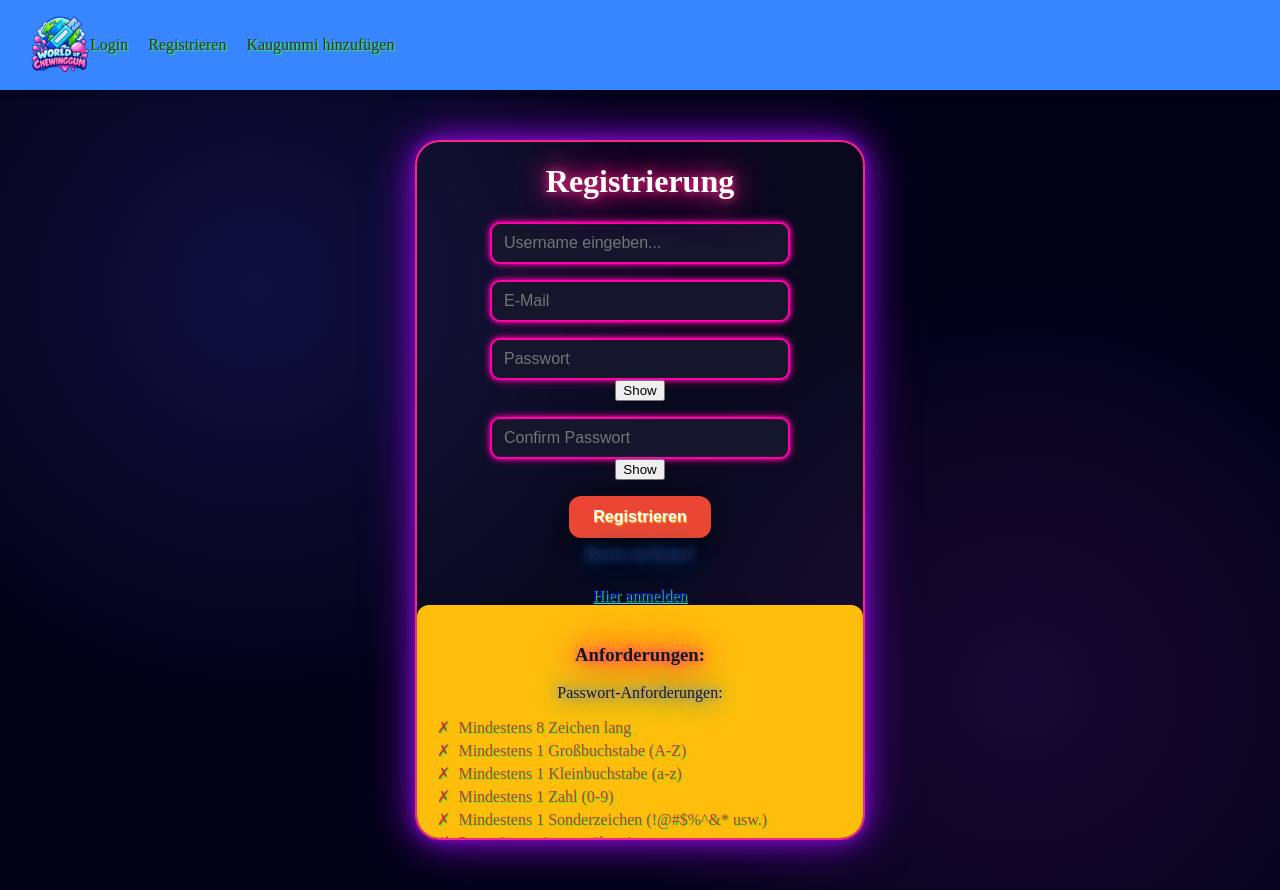
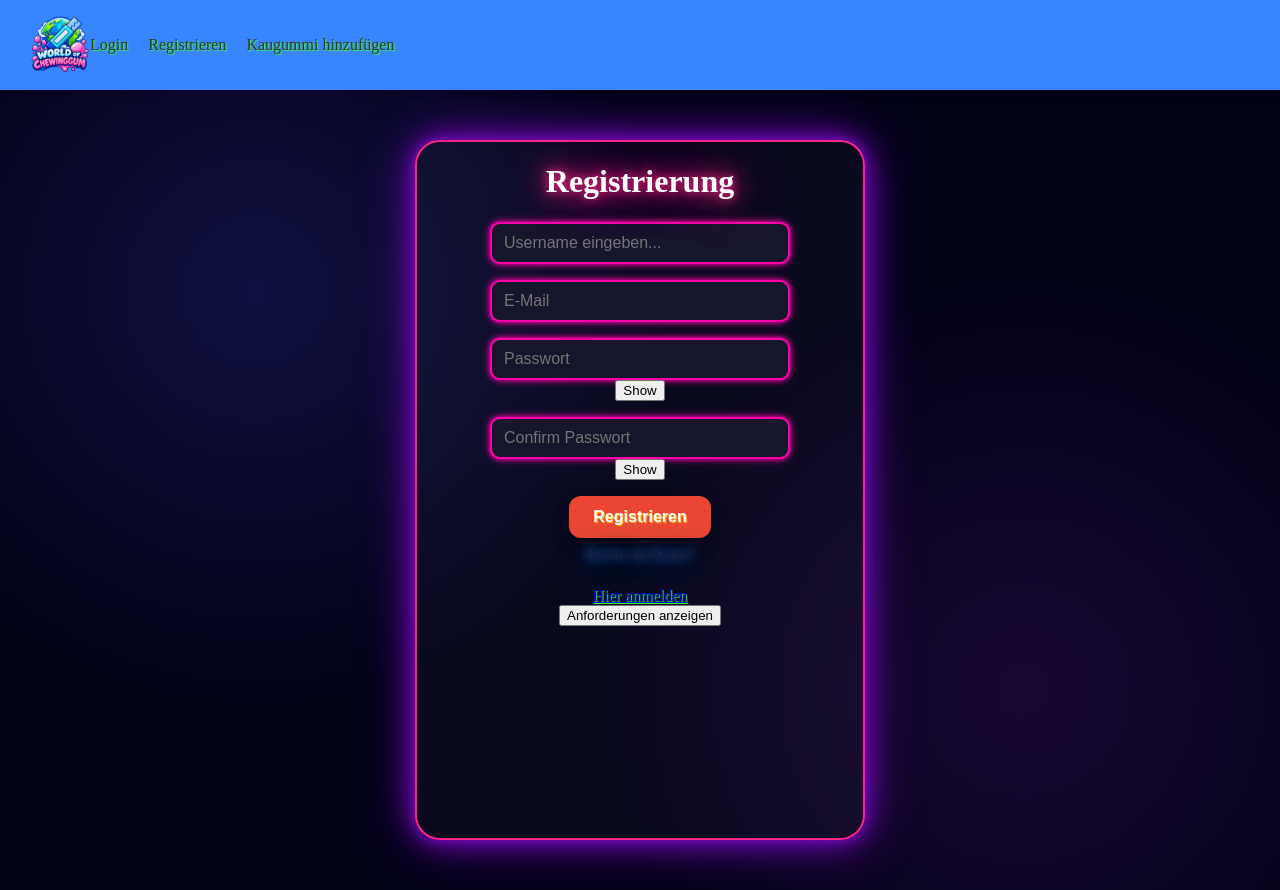
Before and after one commit to Vinci4600/World-of-Chewing-gum, a React app in the folder Frontend/: page /register in a window 1280 px wide. Built offline with nearby package versions, Linux system fonts and the light colour scheme; the HTML template or start-up script is replaced by a standard one.

Commit message:
Popup for RegisterPage.jsx

```diff
--- a/Frontend/src/App.css
+++ b/Frontend/src/App.css
@@ -78,14 +78,23 @@ body,
 
 .rg-card {
     position: relative;
-    background-color: #FFBE0B; /* Buttergelb */
-    color: #1a1a1a;           /* Dunkler Text für guten Kontrast */
+
+    background-color: #15152b;
+    color: white;
+
     padding: 20px;
     width: 100%;
-    overflow: hidden;         /* Schneidet überstehende Kind-Elemente ab */
-    box-sizing: border-box;   /* WICHTIG: Verhindert, dass Padding die Breite vergrößert *//* Passt sich exakt dem Container an */
+
+    box-sizing: border-box;
     border-radius: 12px;
-    box-shadow: 0 4px 12px rgba(0, 0, 0, 0.1);
+
+    /* Neon-Glow um die Card */
+    box-shadow:
+            0 0 10px #ff00aa,
+            0 0 25px #ff00aa,
+            0 0 50px rgba(114, 9, 183, 0.8);
+
+    border: 2px solid #ff00aa;
 }
 
 .lg-sub {
--- a/Frontend/src/pages/RegisterPage.jsx
+++ b/Frontend/src/pages/RegisterPage.jsx
@@ -1,7 +1,8 @@
 import { useState } from "react";
 import { useNavigate, Link } from "react-router-dom";
-import './components/Styles/Home.css'
-import '../App.css';
+import "./components/Styles/Home.css";
+import "../App.css";
+
 function RegistrierungPage() {
     const [username, setUsername] = useState("");
     const [password, setPassword] = useState("");
@@ -9,28 +10,62 @@ function RegistrierungPage() {
     const [email, setEmail] = useState("");
     const [error, setError] = useState("");
 
-    // Getrennte Toggles für Passwörter
+    // Toggles für Passwörter
     const [showPassword, setShowPassword] = useState(false);
     const [showConfirmPassword, setShowConfirmPassword] = useState(false);
 
+    // Popup für Anforderungen
+    const [showRequirements, setShowRequirements] = useState(false);
+
     const navigate = useNavigate();
 
-    // Validierungsregeln
+    // Passwort-Anforderungen
     const passwordRequirements = [
-        { label: "Mindestens 8 Zeichen lang", valid: password.length >= 8 },
-        { label: "Mindestens 1 Großbuchstabe (A-Z)", valid: /[A-Z]/.test(password) },
-        { label: "Mindestens 1 Kleinbuchstabe (a-z)", valid: /[a-z]/.test(password) },
-        { label: "Mindestens 1 Zahl (0-9)", valid: /\d/.test(password) },
-        { label: "Mindestens 1 Sonderzeichen (!@#$%^&* usw.)", valid: /[!@#$%^&*(),.?":{}|<>]/.test(password) },
-        { label: "Passwörter stimmen überein", valid: password.length > 0 && password === confirmPassword },
+        {
+            label: "Mindestens 8 Zeichen lang",
+            valid: password.length >= 8
+        },
+        {
+            label: "Mindestens 1 Großbuchstabe (A-Z)",
+            valid: /[A-Z]/.test(password)
+        },
+        {
+            label: "Mindestens 1 Kleinbuchstabe (a-z)",
+            valid: /[a-z]/.test(password)
+        },
+        {
+            label: "Mindestens 1 Zahl (0-9)",
+            valid: /\d/.test(password)
+        },
+        {
+            label: "Mindestens 1 Sonderzeichen (!@#$%^&* usw.)",
+            valid: /[!@#$%^&*(),.?":{}|<>]/.test(password)
+        },
+        {
+            label: "Passwörter stimmen überein",
+            valid:
+                password.length > 0 &&
+                password === confirmPassword
+        }
     ];
 
+    // E-Mail-Anforderungen
     const emailRequirements = [
-        { label: "Muss ein @ enthalten", valid: email.includes("@") },
-        { label: "Muss eine Domain enthalten (z.B. .de, .com, .ch)", valid: /\.[a-zA-Z]{2,}$/.test(email) },
-        { label: "Muss eine gültige E-Mail-Adresse sein", valid: /^[^\s@]+@[^\s@]+\.[^\s@]+$/.test(email) },
+        {
+            label: "Muss ein @ enthalten",
+            valid: email.includes("@")
+        },
+        {
+            label: "Muss eine Domain enthalten (z.B. .de, .com, .ch)",
+            valid: /\.[a-zA-Z]{2,}$/.test(email)
+        },
+        {
+            label: "Muss eine gültige E-Mail-Adresse sein",
+            valid: /^[^\s@]+@[^\s@]+\.[^\s@]+$/.test(email)
+        }
     ];
 
+    // Registrierung
     const handleRegister = async (e) => {
         e.preventDefault();
         setError("");
@@ -43,38 +78,59 @@ function RegistrierungPage() {
         try {
             const response = await fetch("/api/auth/register", {
                 method: "POST",
-                headers: { "Content-Type": "application/json" },
+                headers: {
+                    "Content-Type": "application/json"
+                },
                 body: JSON.stringify({
                     username,
                     password,
-                    email,
-                }),
+                    email
+                })
             });
 
             if (!response.ok) {
                 const errorData = await response.json();
-                throw new Error(errorData.error || errorData || "Registrierung fehlgeschlagen");
+
+                throw new Error(
+                    errorData.error ||
+                    errorData ||
+                    "Registrierung fehlgeschlagen"
+                );
             }
 
             navigate("/login");
+
         } catch (error) {
-            console.error("Fehler bei der Registrierung:", error);
-            setError(error.message || "Fehler bei der Registrierung.");
+            console.error(
+                "Fehler bei der Registrierung:",
+                error
+            );
+
+            setError(
+                error.message ||
+                "Fehler bei der Registrierung."
+            );
         }
     };
 
     return (
         <div className="Background-Intro">
+
             <div className="kaugummi-form-container">
+
                 <h1>Registrierung</h1>
 
+                {/* Fehlermeldung */}
                 {error && (
                     <div className="lg-error" role="alert">
                         {error}
                     </div>
                 )}
 
+                {/* Registrierungsformular */}
                 <form onSubmit={handleRegister}>
+
+                    {/* Username */}
                     <div className="lg-field">
                         <input
                             className="lg-input"
@@ -82,11 +138,14 @@ function RegistrierungPage() {
                             placeholder="Username eingeben..."
                             autoComplete="username"
                             value={username}
-                            onChange={(e) => setUsername(e.target.value)}
+                            onChange={(e) =>
+                                setUsername(e.target.value)
+                            }
                             required
                         />
                     </div>
 
+                    {/* E-Mail */}
                     <div className="lg-field">
                         <input
                             className="lg-input"
@@ -94,107 +153,254 @@ function RegistrierungPage() {
                             placeholder="E-Mail"
                             autoComplete="email"
                             value={email}
-                            onChange={(e) => setEmail(e.target.value)}
+                            onChange={(e) =>
+                                setEmail(e.target.value)
+                            }
                             required
                         />
                     </div>
 
+                    {/* Passwort */}
                     <div className="lg-field">
+
                         <input
                             className="lg-input"
-                            type={showPassword ? "text" : "password"}
+                            type={
+                                showPassword
+                                    ? "text"
+                                    : "password"
+                            }
                             placeholder="Passwort"
                             autoComplete="new-password"
                             value={password}
-                            onChange={(e) => setPassword(e.target.value)}
-                            style={{ paddingRight: "70px" }}
+                            onChange={(e) =>
+                                setPassword(e.target.value)
+                            }
+                            style={{
+                                paddingRight: "70px"
+                            }}
                             required
                         />
+
                         <button
                             type="button"
                             className="lg-toggle"
-                            onClick={() => setShowPassword(!showPassword)}
+                            onClick={() =>
+                                setShowPassword(
+                                    !showPassword
+                                )
+                            }
                         >
-                            {showPassword ? "Hide" : "Show"}
+                            {showPassword
+                                ? "Hide"
+                                : "Show"}
                         </button>
+
                     </div>
 
+                    {/* Passwort bestätigen */}
                     <div className="lg-field">
+
                         <input
                             className="lg-input"
-                            type={showConfirmPassword ? "text" : "password"}
+                            type={
+                                showConfirmPassword
+                                    ? "text"
+                                    : "password"
+                            }
                             placeholder="Confirm Passwort"
                             autoComplete="new-password"
                             value={confirmPassword}
-                            onChange={(e) => setConfirmPassword(e.target.value)}
-                            style={{ paddingRight: "70px" }}
+                            onChange={(e) =>
+                                setConfirmPassword(
+                                    e.target.value
+                                )
+                            }
+                            style={{
+                                paddingRight: "70px"
+                            }}
                             required
                         />
+
                         <button
                             type="button"
                             className="lg-toggle"
-                            onClick={() => setShowConfirmPassword(!showConfirmPassword)}
+                            onClick={() =>
+                                setShowConfirmPassword(
+                                    !showConfirmPassword
+                                )
+                            }
                         >
-                            {showConfirmPassword ? "Hide" : "Show"}
+                            {showConfirmPassword
+                                ? "Hide"
+                                : "Show"}
                         </button>
+
                     </div>
 
-                    <button type="submit" className="lg-btn">
+                    {/* Registrieren */}
+                    <button
+                        type="submit"
+                        className="lg-btn"
+                    >
                         Registrieren
                     </button>
+
                 </form>
 
+                {/* Login-Link */}
+                <p className="lg-sub">
+                    Bereits ein Konto?
+                </p>
 
-                    <p className="lg-sub">Bereits ein Konto? </p><Link to="/login">Hier anmelden</Link>
+                <Link to="/login">
+                    Hier anmelden
+                </Link>
+                <br></br>
 
+                {/* Anforderungen öffnen */}
+                <button
+                    type="button"
+                    className="requirements-button"
+                    onClick={() =>
+                        setShowRequirements(true)
+                    }
+                >
+                    Anforderungen anzeigen
+                </button>
 
+                {/* Popup */}
+                {showRequirements && (
+                    <div
+                        className="popup-overlay"
+                        onClick={() =>
+                            setShowRequirements(false)
+                        }
+                    >
 
-                <div className="rg-card">
-                    <h3>Anforderungen:</h3>
+                        <div
+                            className="rg-card"
+                            onClick={(e) =>
+                                e.stopPropagation()
+                            }
+                        >
 
-                    <p>Passwort-Anforderungen:</p>
-                    <ul style={{ listStyle: "none", paddingLeft: 0 }}>
-                        {passwordRequirements.map((req, index) => (
+                            {/* Schließen */}
+                            <button
+                                type="button"
+                                className="popup-close"
+                                onClick={() =>
+                                    setShowRequirements(
+                                        false
+                                    )
+                                }
+                            >
+                                ✕
+                            </button>
+
+                            <h3>
+                                Anforderungen:
+                            </h3>
+
+                            {/* Passwort */}
+                            <p>
+                                Passwort-Anforderungen:
+                            </p>
+
+                            <ul
+                                style={{
+                                    listStyle: "none",
+                                    paddingLeft: 0
+                                }}
+                            >
+
+                                {passwordRequirements.map(
+                                    (req, index) => (
                                         <li
                                             key={index}
                                             className="rg-item"
                                             style={{
-                                    color: req.valid ? "#2e7d32" : "#d32f2f",
+                                                color: req.valid
+                                                    ? "#2e7d32"
+                                                    : "#d32f2f",
                                                 display: "flex",
-                                    alignItems: "center",
-
+                                                alignItems:
+                                                    "center",
                                                 gap: "8px",
-                                    marginBottom: "4px"
+                                                marginBottom:
+                                                    "4px"
                                             }}
                                         >
-                                <span>{req.valid ? "✓" : "✗"}</span>
-                                <span>{req.label}</span>
+
+                                            <span>
+                                                {req.valid
+                                                    ? "✓"
+                                                    : "✗"}
+                                            </span>
+
+                                            <span>
+                                                {req.label}
+                                            </span>
+
                                         </li>
-                        ))}
+                                    )
+                                )}
+
                             </ul>
 
-                    <p>E-Mail-Anforderungen:</p>
-                    <ul style={{ listStyle: "none", paddingLeft: 0 }}>
-                        {emailRequirements.map((req, index) => (
+                            {/* E-Mail */}
+                            <p>
+                                E-Mail-Anforderungen:
+                            </p>
+
+                            <ul
+                                style={{
+                                    listStyle: "none",
+                                    paddingLeft: 0
+                                }}
+                            >
+
+                                {emailRequirements.map(
+                                    (req, index) => (
                                         <li
                                             key={index}
                                             className="rg-item"
                                             style={{
-                                    color: req.valid ? "#2e7d32" : "#d32f2f",
+                                                color: req.valid
+                                                    ? "#2e7d32"
+                                                    : "#d32f2f",
                                                 display: "flex",
-                                    alignItems: "center",
+                                                alignItems:
+                                                    "center",
                                                 gap: "8px",
-                                    marginBottom: "4px"
+                                                marginBottom:
+                                                    "4px"
                                             }}
                                         >
-                                <span>{req.valid ? "✓" : "✗"}</span>
-                                <span>{req.label}</span>
-                                <span>{req.label}</span>
+
+                                            <span>
+                                                {req.valid
+                                                    ? "✓"
+                                                    : "✗"}
+                                            </span>
+
+                                            <span>
+                                                {req.label}
+                                            </span>
+
                                         </li>
-                        ))}
+                                    )
+                                )}
+
                             </ul>
+
                         </div>
+
                     </div>
+                )}
+
+            </div>
+
         </div>
     );
 }
--- a/Frontend/src/pages/components/Styles/Home.css
+++ b/Frontend/src/pages/components/Styles/Home.css
@@ -10,7 +10,7 @@
     text-align: center;
 
 
-    overflow: hidden;
+    overflow: visible;
 
     background-color: #020217;
 
@@ -32,7 +32,7 @@ body {
     margin: 0;
     min-height: 100vh;
     background: #05051a;
-    overflow: hidden;
+    overflow: visible;
 }
 
 .img-one {
```
Lines whose indentation alone changed are shown as unchanged.
